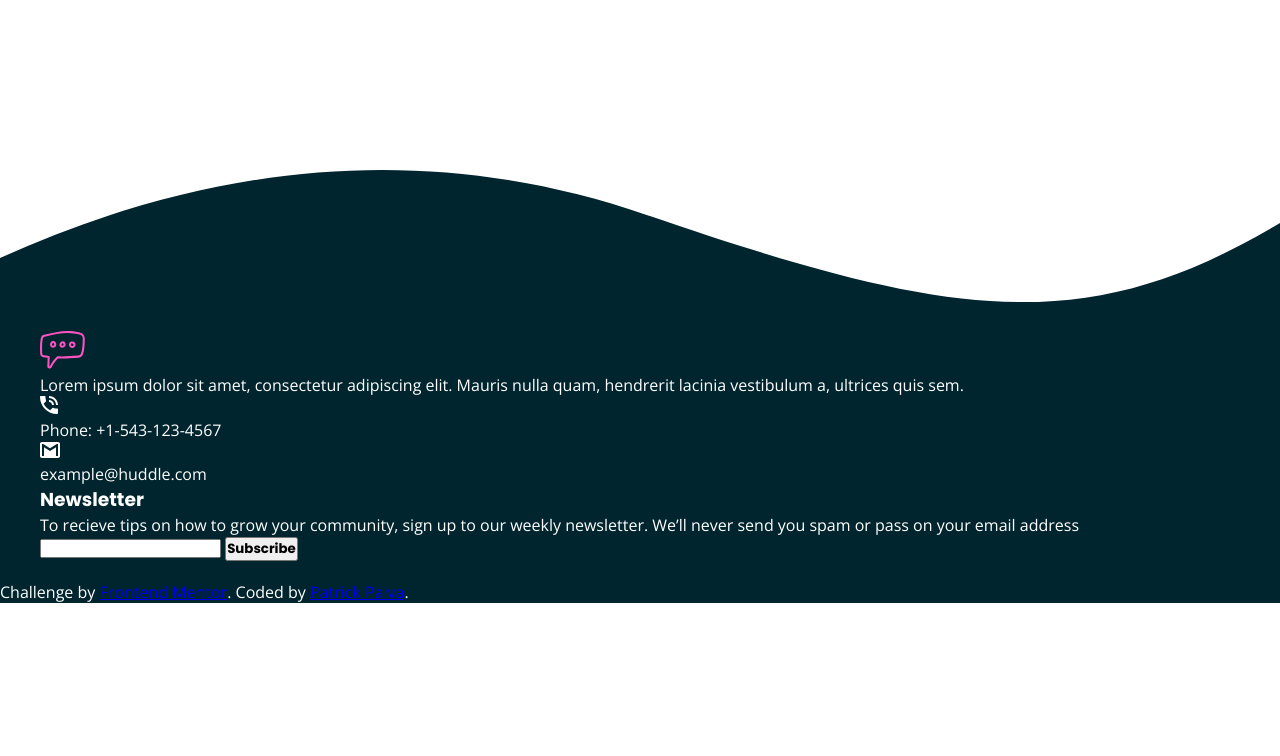
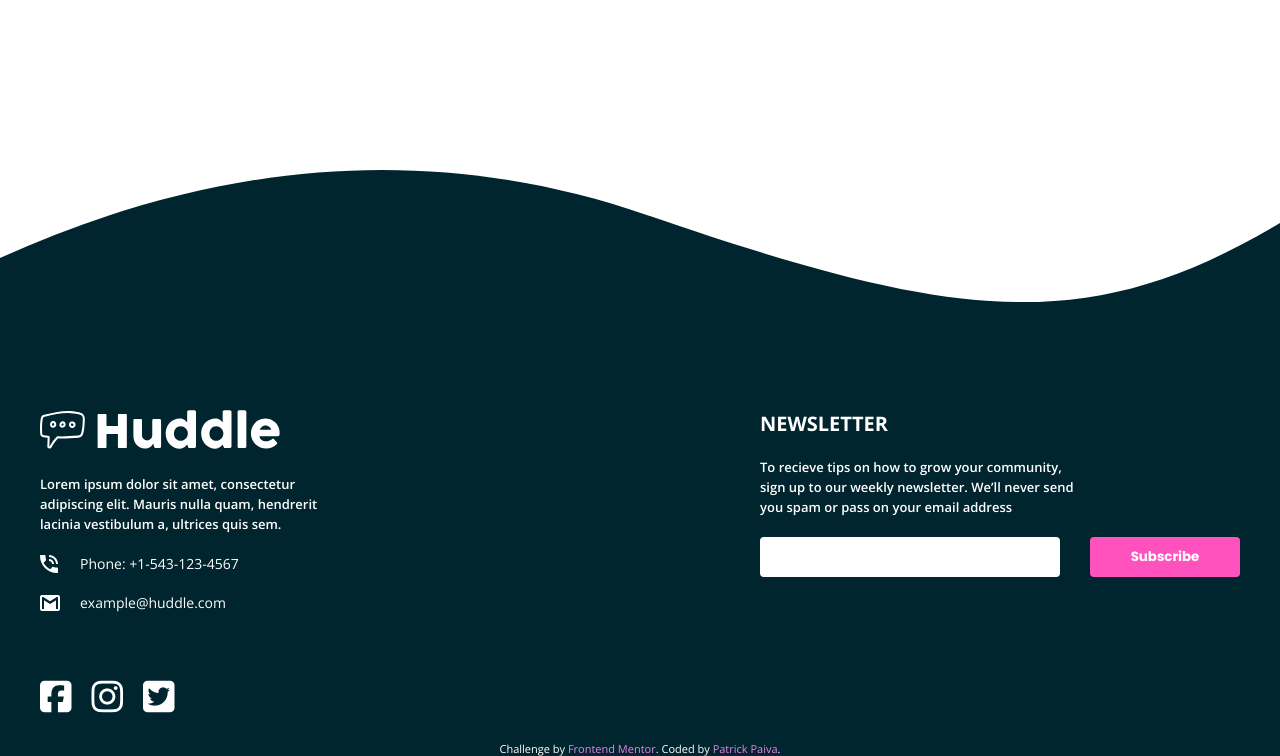
Before and after one commit to patrickpaiva/huddle-landing-page-with-curved-sections-master, a plain HTML site: page index.html in a window 1280 px wide. Shown: the part 3595-4351 px from the top of the page. Before the commit the page ends 4198 px from the top, so only its background shows below. Drawn offline with nearby package versions, Linux system fonts and the light colour scheme.

Commit message:
footer styles done and active states done

```diff
--- a/index.html
+++ b/index.html
@@ -82,7 +82,7 @@
   <footer>
     <div class="content">
       <div class="footer-content">
-        <img src="/images/logo.svg" alt="logo">
+        <img src="/images/logo-white.svg" alt="logo">
         <p>Lorem ipsum dolor sit amet, consectetur adipiscing elit. Mauris nulla quam, hendrerit lacinia
           vestibulum a, ultrices quis sem.</p>
         <div class="contacts">
@@ -92,9 +92,20 @@
           <img src="/images/icon-email.svg" alt="icon-email">
           <p>example@huddle.com</p>
         </div>
+        <div class="social-media">
+          <div class="media">
+            <i class="fab fa-facebook-square"></i>
+          </div>
+          <div class="media">
+            <i class="fab fa-instagram"></i></i>
+          </div>
+          <div class="media">
+            <i class="fab fa-twitter-square"></i></i>
+          </div>
+        </div>
       </div>
       <div class="newsletter">
-        <h3>Newsletter</h3>
+        <h3>NEWSLETTER</h3>
         <p>To recieve tips on how to grow your community, sign up to our weekly newsletter. We’ll never
           send you spam or pass on your email address</p>
         <div class="subscribe">
--- a/styles.css
+++ b/styles.css
@@ -225,3 +225,106 @@ footer {
     background-color: var(--color-very-dark-cyan);
     color: white;
 }
+
+footer .content {
+    display: flex;
+    align-items: flex-start;
+    justify-content: space-between;
+    padding-top: 100px;
+}
+
+footer .content .footer-content {
+    max-width: 400px;
+}
+
+footer .content .footer-content >p {
+    font-weight: 600;
+    max-width: 280px;
+    font-size: 1.3rem;
+    line-height: 20px;
+    margin: 20px 0;
+}
+
+footer .content .footer-content .contacts {
+    max-width: 320px;
+    display: grid;
+    grid-template-columns: 20px 1fr;
+    gap: 20px;
+    align-items: center;
+    font-size: 1.4rem;
+}
+
+footer .content .footer-content .social-media {
+    display: flex;
+    align-items: center;
+    column-gap: 20px;
+    margin-top: 60px;
+}
+
+footer .content .footer-content .social-media .media {
+    font-size: 36px;
+    cursor: pointer;
+    transition: all 0.4s ease;
+}
+
+footer .content .footer-content .social-media .media:hover {
+    color: hsl(192, 94%, 41%);
+}
+
+
+footer .content .newsletter {
+    width: 40%;
+}
+
+footer .content .newsletter h3 {
+    font-family: 'Open Sans', sans-serif;
+    font-size: 2rem;
+    font-weight: 700;
+    margin-bottom: 20px;
+}
+
+footer .content .newsletter p {
+    font-weight: 600;
+    max-width: 320px;
+    font-size: 1.3rem;
+    line-height: 20px;
+    margin: 20px 0;
+}
+
+footer .content .newsletter .subscribe {
+    display: flex;
+    align-items: center;
+    justify-content: space-between;
+}
+
+footer .content .newsletter input {
+    height: 40px;
+    width: 300px;
+    border: none;
+    border-radius: 4px;
+    background-color: white;
+}
+
+footer .content .newsletter button {
+    height: 40px;
+    width: 150px;
+    background-color: var(--color-pink);
+    border: none;
+    border-radius: 4px;
+    color: white;
+}
+
+footer .footer-attribution .attribution {
+    font-size: 11px;
+    text-align: center;
+    color: white;
+}
+
+footer .footer-attribution .attribution a {
+    color: hsl(300, 69%, 71%);
+    text-decoration: none;
+}
+
+footer .footer-attribution .attribution a:hover {
+    opacity: 0.7;
+}
```
Also changed, not shown: images/logo-white.svg (added).
